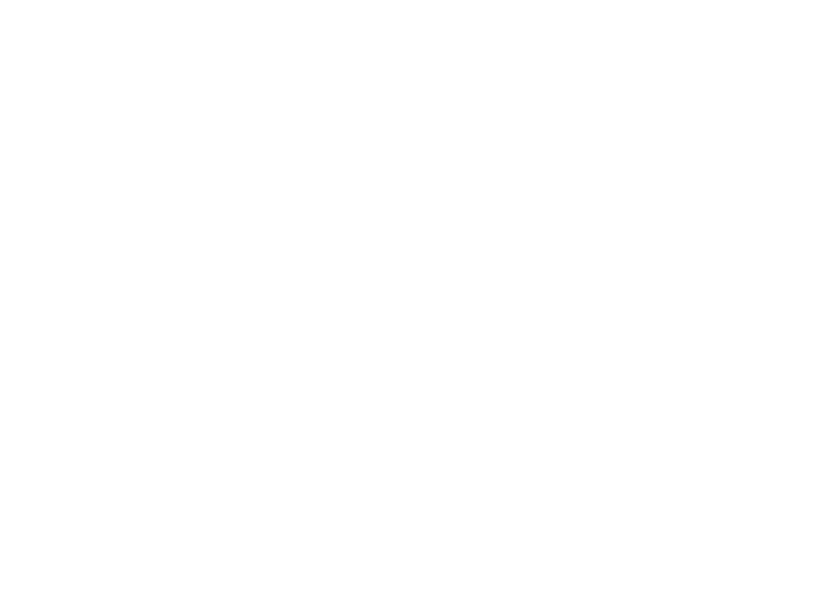
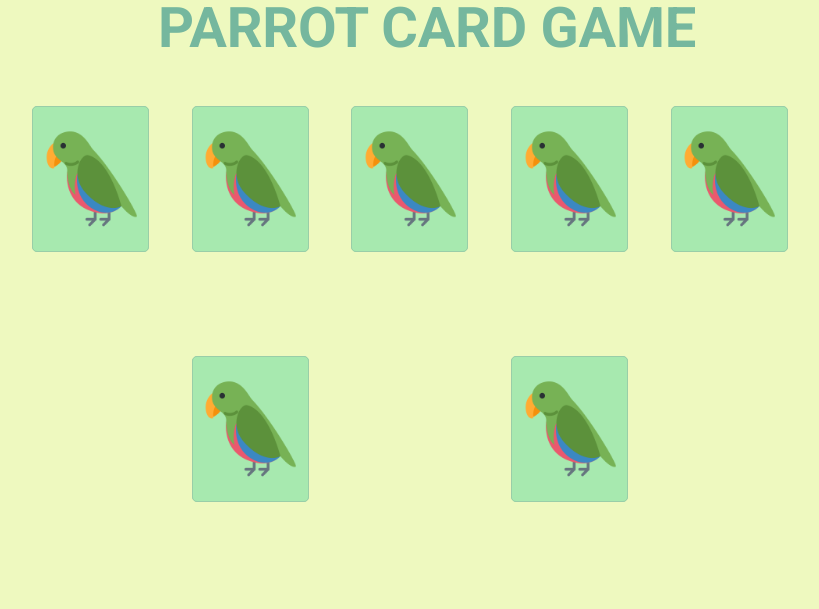
Before and after one commit to VictorMotta/ParrotsCardGame, a plain HTML site: page index.html in a window 1280 px wide. Shown: the whole page, without its empty margins (213-1032 px from the left). Drawn offline with Linux system fonts and the light colour scheme.

Commit message:
Adicionando função de virar carta, e adicionando cartas ao js.

```diff
--- a/css/styles.css
+++ b/css/styles.css
@@ -1,3 +1,66 @@
+@import url("https://fonts.googleapis.com/css2?family=Roboto:wght@700&display=swap");
+
 * {
     box-sizing: border-box;
 }
+
+body {
+    font-family: "Roboto", sans-serif;
+    background-color: #eef9bf;
+}
+
+.container-principal {
+    width: 100%;
+}
+.container-principal h1 {
+    font-weight: 700;
+    font-size: 56px;
+    letter-spacing: -0.004em;
+    color: #75b79e;
+    text-align: center;
+}
+
+.game {
+    margin: 0 auto;
+    width: 63%;
+    height: 500px;
+    margin-top: 50px;
+    display: flex;
+    flex-wrap: wrap;
+    justify-content: space-evenly;
+}
+
+.card {
+    width: 117px;
+    height: 146px;
+    margin-right: 34px;
+    cursor: pointer;
+    transform-style: preserve-3d;
+    transition: all 0.5s;
+}
+
+.face {
+    width: 100%;
+    height: 100%;
+    background: #a7e9af;
+    border: 1px solid #99cea8;
+    border-radius: 5px;
+    display: flex;
+    justify-content: center;
+    align-items: center;
+    position: absolute;
+}
+
+.front-face {
+    transform: rotateY(180deg);
+}
+
+.flip {
+    transform: rotateY(180deg);
+    backface-visibility: hidden;
+}
+
+.face img {
+    width: 100px;
+    height: 100px;
+}
--- a/index.html
+++ b/index.html
@@ -8,6 +8,76 @@
         <link rel="stylesheet" href="../css/styles.css" />
     </head>
     <body>
+        <div class="container-principal">
+            <h1>PARROT CARD GAME</h1>
+            <div class="game">
+                <!-- Fim div card  -->
+                <div onclick="viraCarta(this);" class="card card-bobrossparrot">
+                    <div class="front-face face">
+                        <img src="./img/bobrossparrot.gif" alt="" />
+                    </div>
+                    <div class="back-face face">
+                        <img src="./img/back.png" alt="" />
+                    </div>
+                </div>
+                <!-- Fim div card  -->
+                <div onclick="viraCarta(this);" class="card card-explodyparrot">
+                    <div class="front-face face">
+                        <img src="./img/explodyparrot.gif" alt="" />
+                    </div>
+                    <div class="back-face face">
+                        <img src="./img/back.png" alt="" />
+                    </div>
+                </div>
+                <!-- Fim div card  -->
+                <div onclick="viraCarta(this);" class="card card-fiestaparrot">
+                    <div class="front-face face">
+                        <img src="./img/fiestaparrot.gif" alt="" />
+                    </div>
+                    <div class="back-face face">
+                        <img src="./img/back.png" alt="" />
+                    </div>
+                </div>
+                <!-- Fim div card  -->
+                <div onclick="viraCarta(this);" class="card card-metalparrot">
+                    <div class="front-face face">
+                        <img src="./img/metalparrot.gif" alt="" />
+                    </div>
+                    <div class="back-face face">
+                        <img src="./img/back.png" alt="" />
+                    </div>
+                </div>
+                <!-- Fim div card  -->
+                <div onclick="viraCarta(this);" class="card card-revertitparrot">
+                    <div class="front-face face">
+                        <img src="./img/revertitparrot.gif" alt="" />
+                    </div>
+                    <div class="back-face face">
+                        <img src="./img/back.png" alt="" />
+                    </div>
+                </div>
+                <!-- Fim div card  -->
+                <div onclick="viraCarta(this);" class="card card-tripletsparrot">
+                    <div class="front-face face">
+                        <img src="./img/tripletsparrot.gif" alt="" />
+                    </div>
+                    <div class="back-face face">
+                        <img src="./img/back.png" alt="" />
+                    </div>
+                </div>
+                <!-- Fim div card  -->
+                <div onclick="viraCarta(this);" class="card card-unicornparrot">
+                    <div class="front-face face">
+                        <img src="./img/unicornparrot.gif" alt="" />
+                    </div>
+                    <div class="back-face face">
+                        <img src="./img/back.png" alt="" />
+                    </div>
+                </div>
+                <!-- Fim div card  -->
+            </div>
+            <!-- Fim div game -->
+        </div>
         <script src="../js/script.js"></script>
     </body>
 </html>
--- a/js/script.js
+++ b/js/script.js
@@ -1 +1,15 @@
-alert("Hello world!");
+const primeiraCarta = document.querySelector(".card-bobrossparrot");
+const segundaCarta = document.querySelector(".card-explodyparrot");
+const terceiraCarta = document.querySelector(".card-fiestaparrot");
+const quartaCarta = document.querySelector(".card-metalparrot");
+const quintaCarta = document.querySelector(".card-revertitparrot");
+const sextaCarta = document.querySelector(".card-tripletsparrot");
+const setimaCarta = document.querySelector(".card-unicornparrot");
+let quantidadeCarta;
+
+console.log(primeiraCarta);
+function embaralhar() {}
+
+function viraCarta(virar) {
+    virar.classList.add("flip");
+}
```
